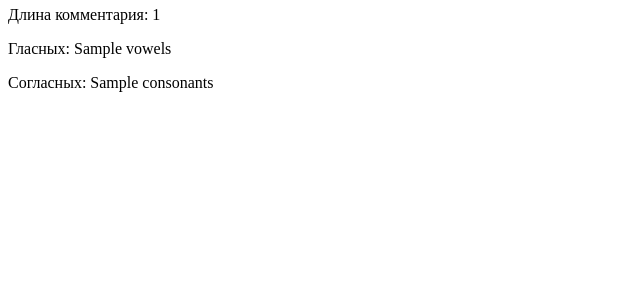
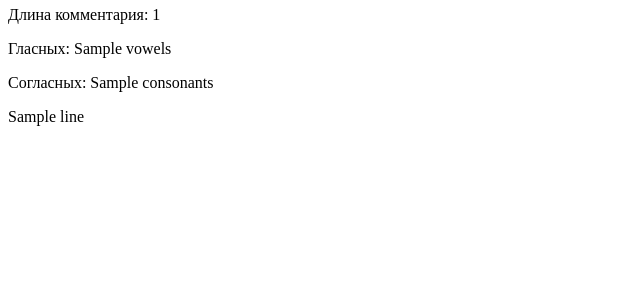
Before and after one commit to fantikov-OPS/django, a Django app: template src/app/templates/app/index.html in a window 1280 px wide. Shown: the part 271-571 px from the top of the page, without its empty margins (0-640 px from the left). Run offline with Django 3.2, Linux system fonts and the light colour scheme; tables that the repository leaves empty hold one stand-in row (values such as "Sample post"); the template is opened without the code that fills it: values that come from a table or form of the project are taken from there, most other values are stand-ins (such as "Sample title", 1, 10 or a date in 2020).

Commit message:
add stats formated lines

```diff
--- a/src/app/templates/app/index.html
+++ b/src/app/templates/app/index.html
@@ -18,5 +18,12 @@
         <p>Гласных: {{ stats.vowels }}</p>
         <p>Согласных: {{ stats.consonants }}</p>
     {% endif %}
+
+    {% if stats.formated_lines %}
+        {% for line in stats.formated_lines %}
+            <p>{{ line }}</p>
+        {% endfor %}
+    {% endif %}
+
 </body>
 </html>
--- a/src/app/views.py
+++ b/src/app/views.py
@@ -22,11 +22,14 @@ def index(request):
         form = UserForm(request.POST)
         if form.is_valid():
             comment = form.cleaned_data['comment']
+            name = form.cleaned_data['name']
             length, vowels, consonants = analyze_comment(comment)
+            formated_lines = [f"{line} (c) {name}" for line in comment.splitlines()]
             stats = {
                 'length': length,
                 'vowels': vowels,
                 'consonants': consonants,
+                'formated_lines': formated_lines,
             }
     else:
         form = UserForm()
```
